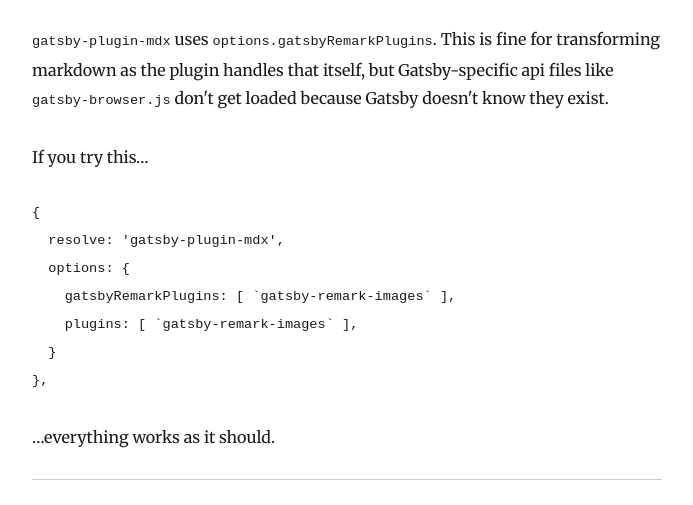
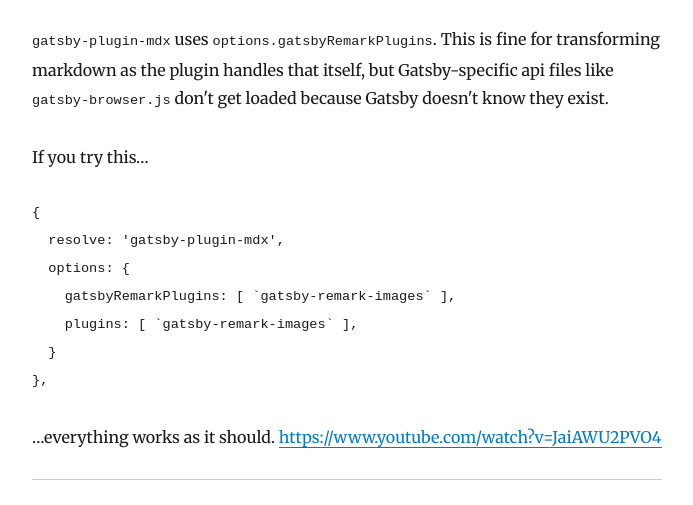
Before and after one commit to H1manshuu/noorie, a Gatsby site: page /blog/awesome-images/ in a window 1280 px wide. Shown: the part 1077-1582 px from the top of the page, without its empty margins (293-986 px from the left). Built offline with nearby package versions, Linux system fonts and the light colour scheme; Gatsby itself is replaced by a stand-in of ours; some packages are replaced by stand-ins of ours; code samples lack their colours.

````diff
--- a/content/blog/awesome-images.md
+++ b/content/blog/awesome-images.md
@@ -38,3 +38,4 @@
 ```
 
 …everything works as it should.
+https://www.youtube.com/watch?v=JaiAWU2PVO4
````
